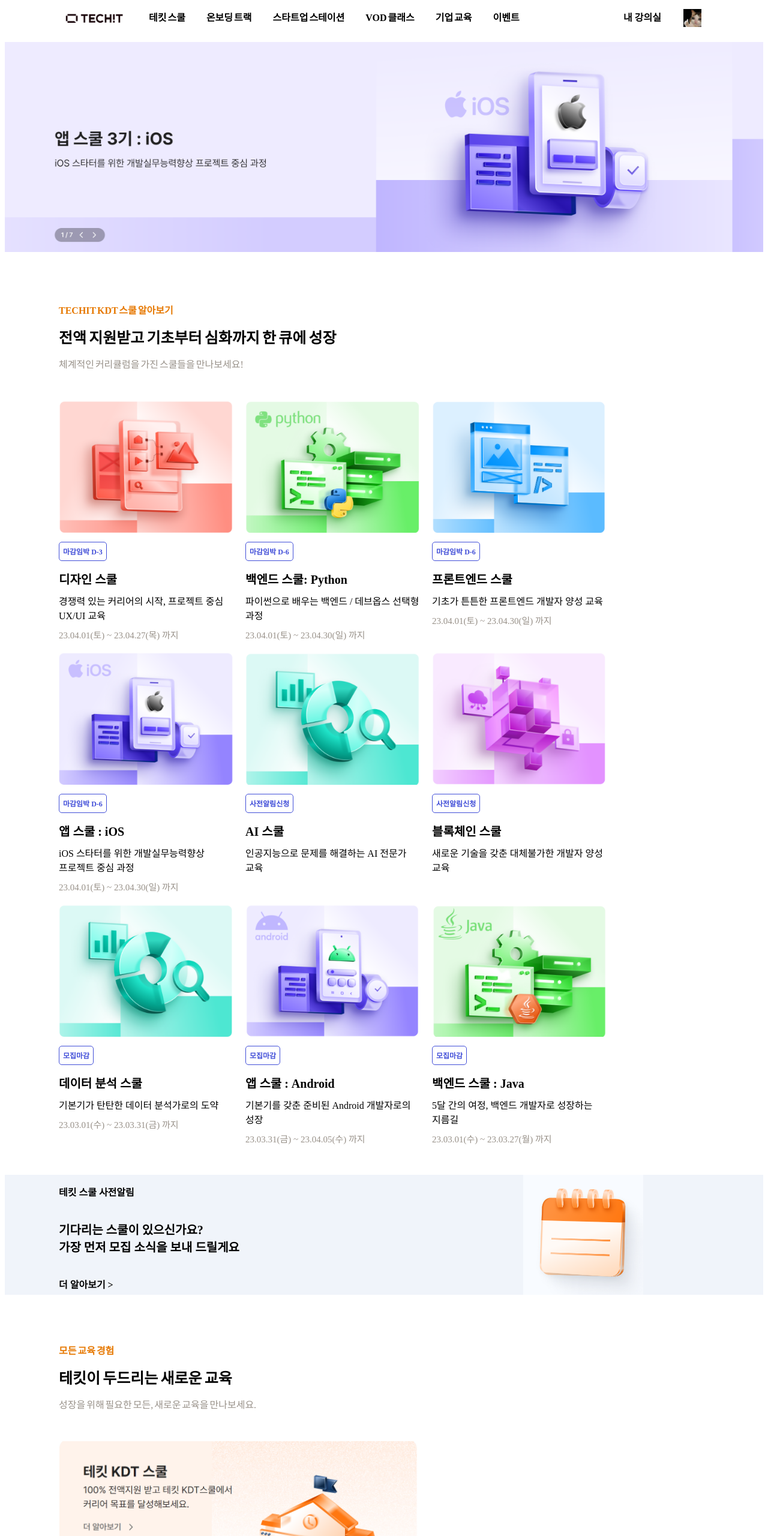
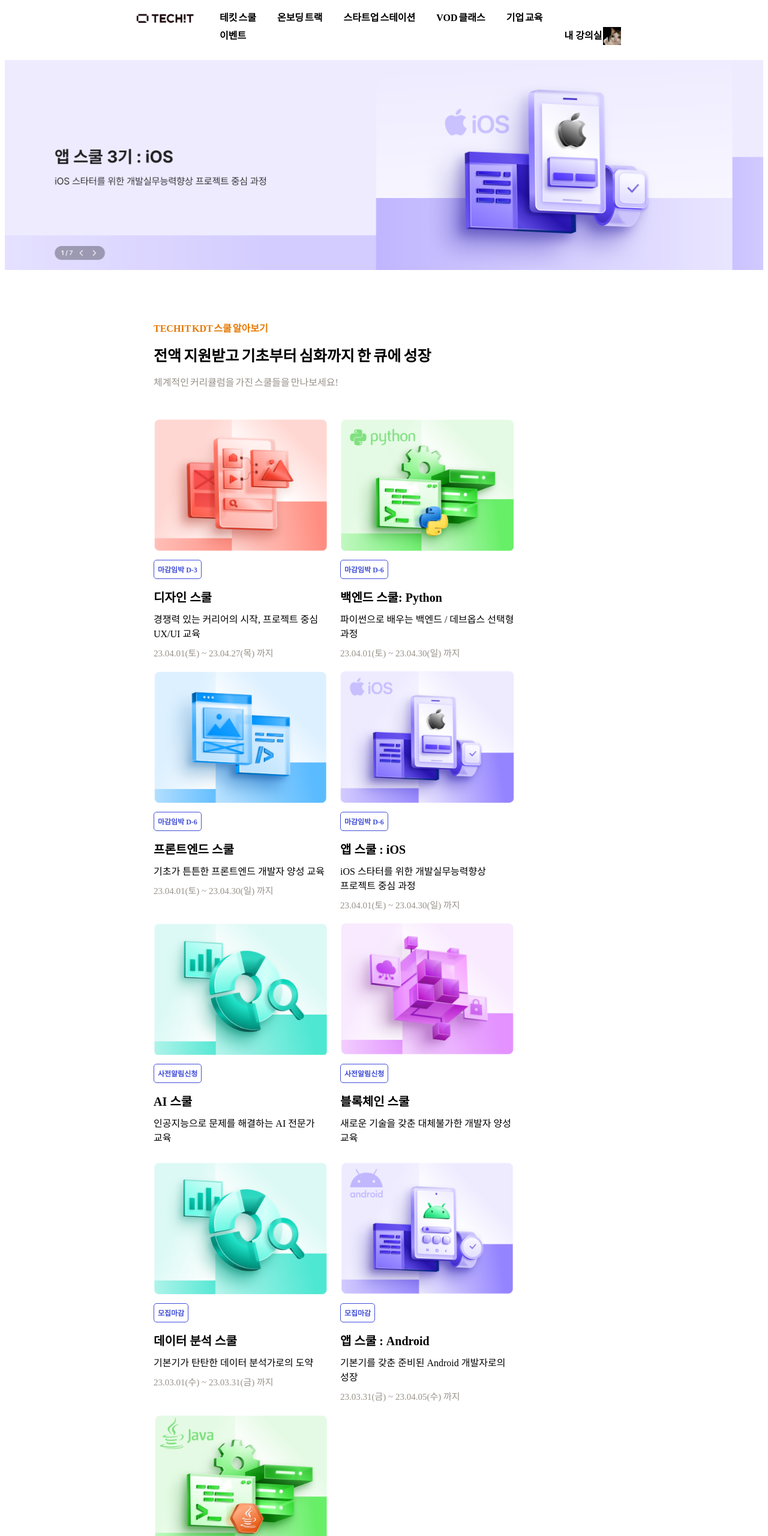
Before and after one commit to kkongchii/techit_clonecoding_html_css, a plain HTML site: page index.html in a window 1280 px wide. Shown: the top 2560 px of the page at 60% size. Drawn offline with Linux system fonts and the light colour scheme.

Commit message:
size_update

```diff
--- a/index.html
+++ b/index.html
@@ -11,7 +11,6 @@
 
 <body>
     <nav>
-        <div class="container">
         <div class="nav-logo"><a href="./index.html"><img src="./img/techit.png" alt="techit"></a></div>
         <div class="nav-menu">
             <ul class="nav-btn">
@@ -27,9 +26,9 @@
             <div class="myclassroom"><a href="./index.html">내 강의실</a></div>
             <div class="profile"><a href="./index.html"><img src="./img/profile.png" alt="profile"></a></div>
         </div>
-        </div>
     </nav>
-    <div class="container"><img src="./img/main_banner.png" alt="mainBanner"></div>
+
+    <div><img src="./img/main_banner.png" alt="mainBanner"></div>
     <div class="container">
         <section class="school">
             <div class="summary">TECHIT KDT 스쿨 알아보기</div>
@@ -104,11 +103,13 @@
     </div>
     <div class="container">
         <div class="pre-notification">
+            <div class="notification_content">
                 <div class="notification_img"><img src="./img/note.png" alt="note"></div>
                 <div class="notification_text">
                     <p class="notification_title">테킷 스쿨 사전알림</p>
                     <p class="notification_main">기다리는 스쿨이 있으신가요?<br>가장 먼저 모집 소식을 보내 드릴게요</p>
                     <p class="notification_more">더 알아보기 ></p>
+                </div>
             </div>
         </div>
     </div>
@@ -163,6 +164,7 @@
     </div>
     <footer>
         <hr>
+        <div class="container">
             <div class="sitemap">
                 <div class="likelionimg"><img src="./img/techitbylikelion.png" alt="likelion"></div>
                 <div class="undermenu">
@@ -179,6 +181,8 @@
                     <p>이벤트</p>
                 </div>
             </div>
+        </div>
+        <div class="container">
             <div class="information">
                 <div class="sns">
                     <div class="snsbtn">I</div>
@@ -189,11 +193,12 @@
                 </div>
                 <div class="copyright">
                     <p>이용약관 &#183 개인정보처리방침 &#183 환불규정</p>
-                <p>상호명:멋쟁이사자처럼 | 대표:이두희 | contact@likelion.net | 사업자 번호:264-88-01106 | 통신판매업 신고번호:2019-서울강남-00774</p>
+                    <p>상호명:멋쟁이사자처럼 | 대표:이두희 | contact@likelion.net | 사업자 번호:264-88-01106 | 통신판매업 신고번호:2019-서울강남-00774
+                    </p>
                     <p>주소:서울 종로구 종로3길17, 광화문D타워 D1동 16층, 17층 Copyright © 2022 멋쟁이사자처럼 All rights reserved.</p>
                 </div>
             </div>
-
+        </div>
     </footer>
 </body>
 
--- a/style.css
+++ b/style.css
@@ -21,9 +21,12 @@ img{
     width: 100%;
     margin: 0px auto;
     position: relative;
+    display: flex;
+    justify-content: center;
 }
 
 nav{
+    width: 75%;
     height: 20px;
     line-height: 20px;
     vertical-align: middle;
@@ -35,7 +38,7 @@ nav{
     height: 30px;
     float: left;
     margin-top: 5px;
-    margin-left: 100px;
+    margin-left: 23%;
 }
 
 .nav-menu{
@@ -67,15 +70,19 @@ ul.nav-btn >li{
     width: 30px;
     height: 30px;
     top: -25px;
-    right: 40px;
+    right: -15%;
 }
 
 .myclassroom{
     position: relative;
     float: right;
     top: -20px;
-    right: 170px;
+    right: -5%;
     font-weight: bold;
+}
+
+section{
+    width: 75%;
 }
 
 .summary{
@@ -151,10 +158,15 @@ ul.nav-btn >li{
 .pre-notification{
     background-color: #F0F4FA;
     height: 200px;
+    width: 100%;
+}
+
+.notification_content{
+    width: 75%;
 }
 
 .notification_text{
-    margin: 0px 90px;
+    margin-left: 23%;
     display: flex;
     flex-direction: column;
     justify-content: center;
@@ -170,7 +182,7 @@ ul.nav-btn >li{
 .notification_img{
     position: relative;
     float: right;
-    right: 200px;
+    right: 0px;
     width: 200px;
     height: 200px;
 }
```
Lines whose indentation alone changed are shown as unchanged.
